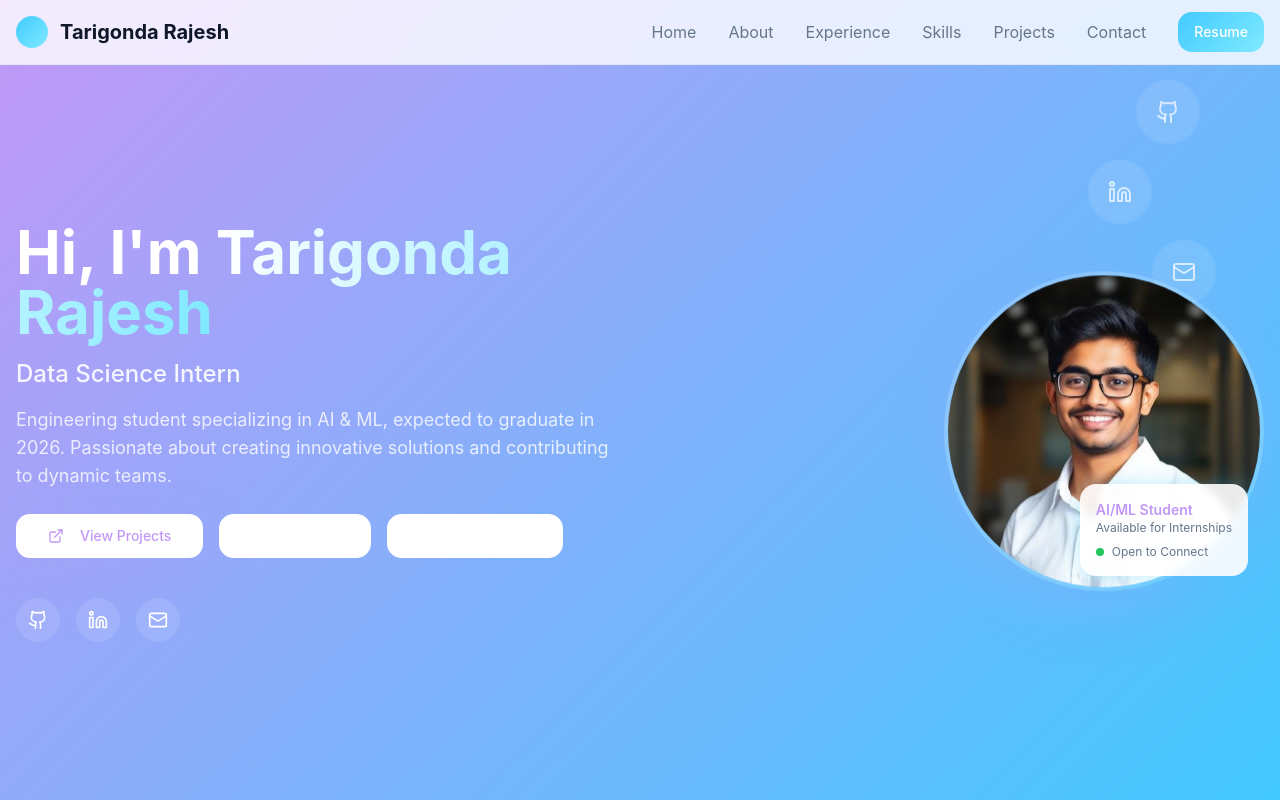
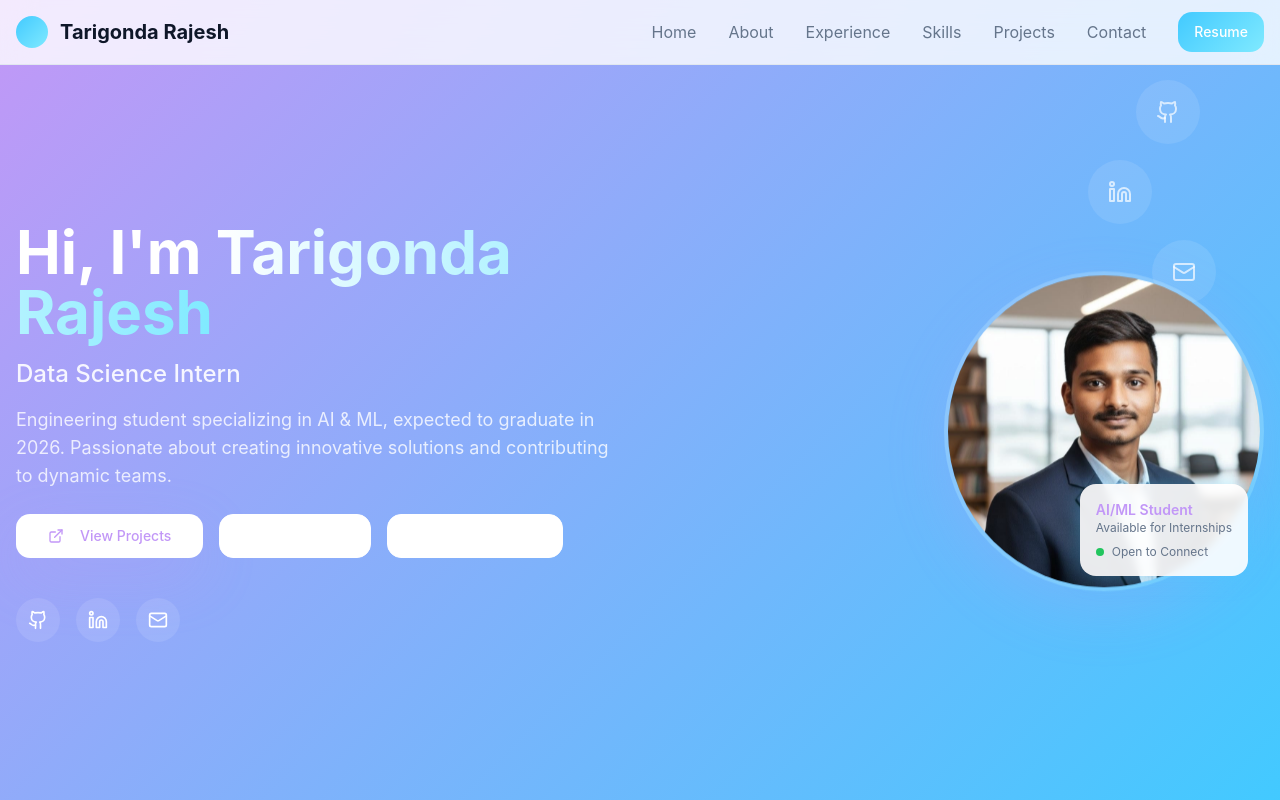
Before and after one commit to rajesh1835/rajesh-ai-splash, a React (Vite) app: page / in a window 1280 px wide. Shown: the top 800 px of the page. Built offline with nearby package versions, Linux system fonts and the light colour scheme.

Commit message:
Update Hero.tsx

```diff
--- a/src/components/Hero.tsx
+++ b/src/components/Hero.tsx
@@ -2,7 +2,7 @@ import { useState, useEffect } from "react";
 import { Button } from "@/components/ui/button";
 import { Github, Linkedin, Mail, Download, ExternalLink } from "lucide-react";
 import profileImage from "@/assets/rajesh-profile.jpg";
-
+import profileImage2 from "@/assets/r6.jpg";
 const Hero = () => {
   const [currentTagline, setCurrentTagline] = useState(0);
 
@@ -122,7 +122,7 @@ const Hero = () => {
             <div className="relative">
               <div className="w-80 h-80 rounded-full overflow-hidden border-4 border-white/20 shadow-float animate-float">
                 <img
-                  src={profileImage}
+                  src={profileImage2}
                   alt="Tarigonda Rajesh"
                   className="w-full h-full object-cover"
                 />
```
